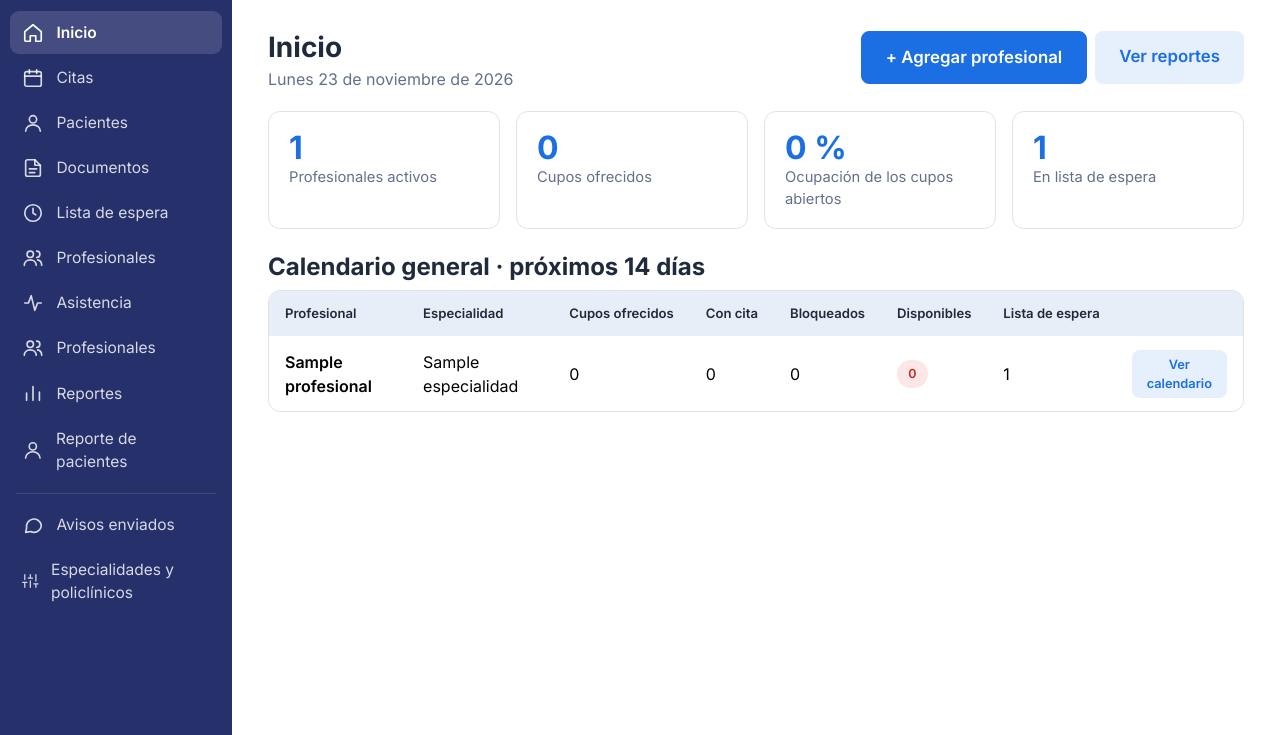
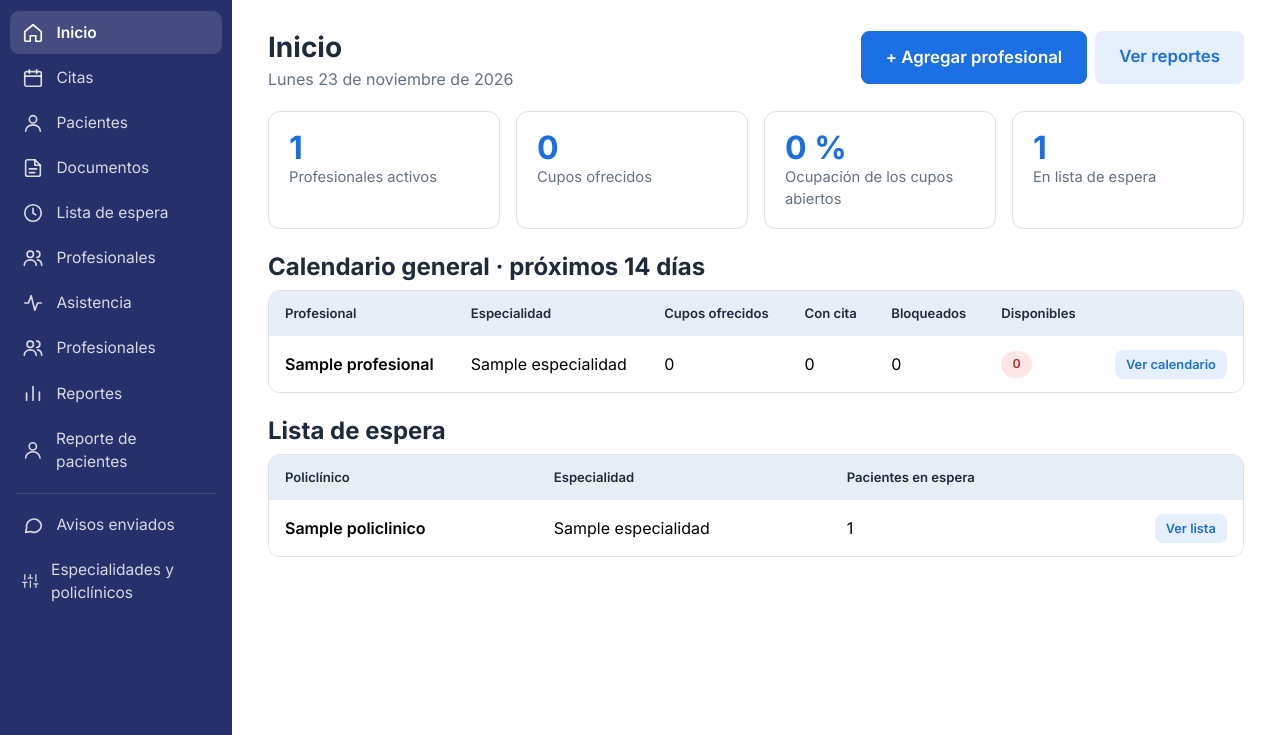
Before and after one commit to vguzmanp/hermandad-dolores-agendamiento, a Django app: page / in a window 1280 px wide. Shown: the part 65-800 px from the top of the page. Run offline with Django 5.2, Linux system fonts and the light colour scheme; a user stored in the database is signed in; tables that the repository leaves empty hold one stand-in row (values such as "Sample post"); some libraries are stand-ins or nearby versions.

Commit message:
Inicio de Administración: lista de espera por policlínico y especialidad
Se quita la columna de lista de espera de la tabla de profesionales.

```diff
--- a/core/templates/core/inicio_admin.html
+++ b/core/templates/core/inicio_admin.html
@@ -24,7 +24,7 @@
 <div class="tabla-hd">
   <div class="table-responsive">
   <table class="table">
-    <thead><tr><th>Profesional</th><th>Especialidad</th><th>Cupos ofrecidos</th><th>Con cita</th><th>Bloqueados</th><th>Disponibles</th><th>Lista de espera</th><th></th></tr></thead>
+    <thead><tr><th>Profesional</th><th>Especialidad</th><th>Cupos ofrecidos</th><th>Con cita</th><th>Bloqueados</th><th>Disponibles</th><th></th></tr></thead>
     <tbody>
     {% for f in ind.filas %}
     <tr>
@@ -34,10 +34,30 @@
       <td>{{ f.con_cita }}</td>
       <td>{{ f.bloqueados }}</td>
       <td>{% if f.disponibles %}<span class="pill pill-verde">{{ f.disponibles }}</span>{% else %}<span class="pill pill-rojo">0</span>{% endif %}</td>
-      <td>{{ f.espera }}</td>
+
       <td class="text-end"><a class="btn btn-suave btn-xs" href="{% url 'agenda:calendario' %}?profesional={{ f.profesional.pk }}">Ver calendario</a></td>
     </tr>
-    {% empty %}<tr><td colspan="8" class="text-center text-gris py-4">No hay profesionales activos.</td></tr>
+    {% empty %}<tr><td colspan="7" class="text-center text-gris py-4">No hay profesionales activos.</td></tr>
+    {% endfor %}
+    </tbody>
+  </table>
+  </div>
+</div>
+
+<h2 class="h4 mt-4">Lista de espera</h2>
+<div class="tabla-hd">
+  <div class="table-responsive">
+  <table class="table">
+    <thead><tr><th>Policlínico</th><th>Especialidad</th><th>Pacientes en espera</th><th></th></tr></thead>
+    <tbody>
+    {% for e in ind.espera_filas %}
+    <tr>
+      <td class="celda-principal">{{ e.policlinico.nombre }}</td>
+      <td>{{ e.especialidad.nombre }}</td>
+      <td>{{ e.pacientes }}</td>
+      <td class="text-end"><a class="btn btn-suave btn-xs" href="{% url 'lista_espera:lista' %}?policlinico={{ e.policlinico.pk }}&especialidad={{ e.especialidad.pk }}">Ver lista</a></td>
+    </tr>
+    {% empty %}<tr><td colspan="4" class="text-center text-gris py-4">No hay pacientes en lista de espera.</td></tr>
     {% endfor %}
     </tbody>
   </table>
--- a/reportes/services.py
+++ b/reportes/services.py
@@ -427,7 +427,7 @@ def indicadores_admin(hoy: date | None = None, dias: int = 14) -> dict:
     """Resumen de agendas para el inicio de Administración (próximos 14 días)."""
     from agenda.models import Cupo
     from lista_espera.models import SolicitudEspera
-    from profesionales.models import Profesional
+    from profesionales.models import Especialidad, Policlinico, Profesional
 
     hoy = hoy or timezone.localdate()
     hasta = hoy + timedelta(days=dias - 1)
@@ -438,9 +438,7 @@ def indicadores_admin(hoy: date | None = None, dias: int = 14) -> dict:
                      .values_list("especialidad_id", "policlinico_id"))
     filas = {}
     for p in Profesional.objects.filter(activo=True).select_related("especialidad"):
-        pols = set(p.agendas.filter(activa=True).values_list("policlinico_id", flat=True))
-        filas[p.pk] = {"profesional": p, "ofrecidos": 0, "con_cita": 0, "bloqueados": 0, "disponibles": 0,
-                       "espera": sum(n for (esp, pol), n in espera.items() if esp == p.especialidad_id and pol in pols)}
+        filas[p.pk] = {"profesional": p, "ofrecidos": 0, "con_cita": 0, "bloqueados": 0, "disponibles": 0}
     for c in cupos:
         f = filas.get(c.agenda.profesional_id)
         if f is None:
@@ -453,6 +451,11 @@ def indicadores_admin(hoy: date | None = None, dias: int = 14) -> dict:
         else:
             f["disponibles"] += 1
     filas = [f for f in filas.values() if f["ofrecidos"]] + [f for f in filas.values() if not f["ofrecidos"]]
+    esps = Especialidad.objects.in_bulk([e for e, _ in espera])
+    pols = Policlinico.objects.in_bulk([p for _, p in espera])
+    espera_filas = sorted(({"especialidad": esps[e], "policlinico": pols[p], "pacientes": n}
+                           for (e, p), n in espera.items()),
+                          key=lambda x: (-x["pacientes"], x["policlinico"].nombre, x["especialidad"].nombre))
     abiertos = sum(f["ofrecidos"] - f["bloqueados"] for f in filas)
     con_cita = sum(f["con_cita"] for f in filas)
     return {
@@ -461,5 +464,6 @@ def indicadores_admin(hoy: date | None = None, dias: int = 14) -> dict:
         "ocupacion": round(_pct(con_cita, abiertos)),
         "en_espera": sum(espera.values()),
         "filas": filas,
+        "espera_filas": espera_filas,
         "dias": dias,
     }
```
